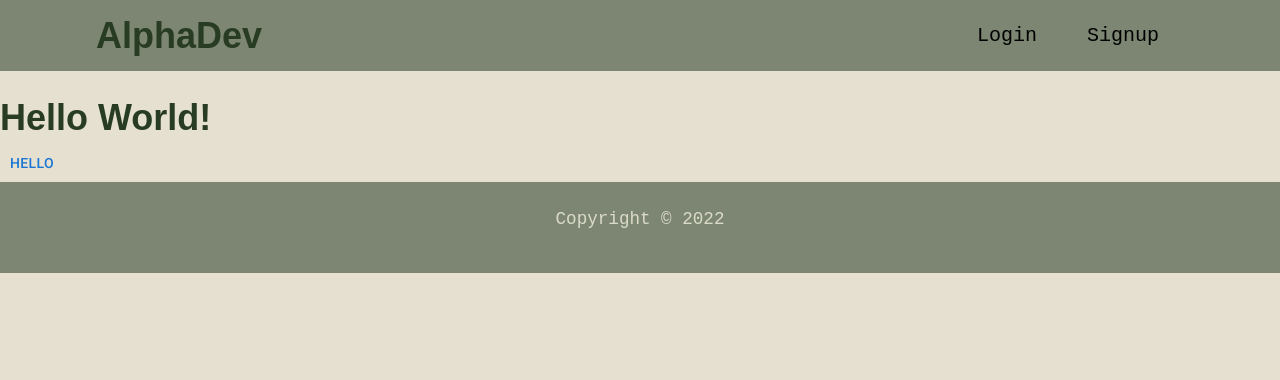
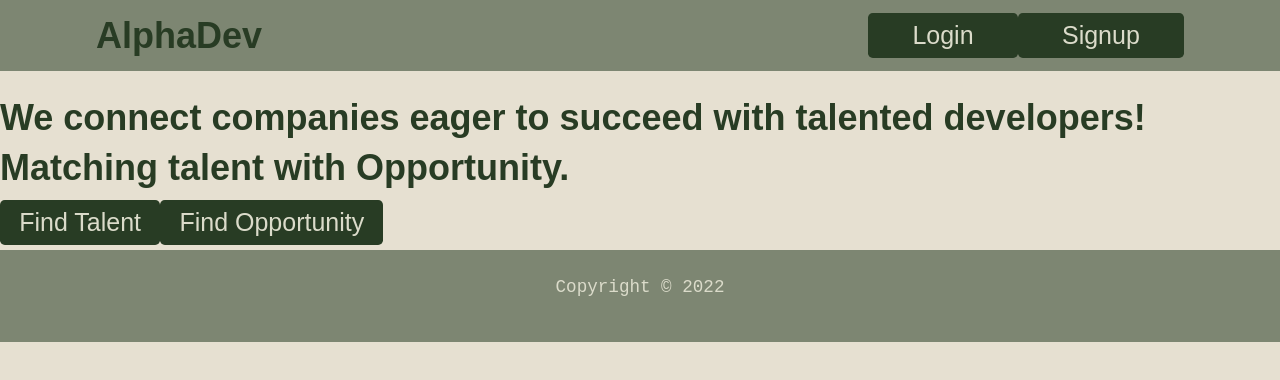
Before and after one commit to mibrahim234/Alpha-Dev, a React (Create React App) app in the folder client/: page / in a window 1280 px wide. Shown: the top 380 px of the page. Built offline with nearby package versions, Linux system fonts and the light colour scheme.

Commit message:
homepage draft done

```diff
--- a/client/src/components/NavBar/index.js
+++ b/client/src/components/NavBar/index.js
@@ -34,8 +34,8 @@ const Header = () => {
             </>
           ) : (
             <>
-              <Link to="/login">Login</Link>
-              <Link to="/signup">Signup</Link>
+             <button className='btn'> <Link to="/login">Login</Link></button>
+             <button className='btn'>  <Link to="/signup">Signup</Link> </button>
             </>
           )}
         </nav>
--- a/client/src/index.css
+++ b/client/src/index.css
@@ -244,6 +244,13 @@ nav a:hover {
 
 .container-fluid {
   width: 92%;
+}
+
+/* Button */
+.btn {
+  color: var(--textinsidebox);
+  background-color: var(--Logodarkgreen);
+  font-size: 25px;
 }
 
 /* DISPLAY */
--- a/client/src/pages/Home.js
+++ b/client/src/pages/Home.js
@@ -1,14 +1,22 @@
 import React from 'react';
-import Button from '@mui/material/Button'
 // import { useQuery } from '@apollo/client';f
+import { Link } from 'react-router-dom';
+
+// make pages for company and developers
 
 const Home = () => {
     return (
 
         <div>
-            <h1>Hello World!</h1>
-            <Button>Hello</Button>
-        </div>
+
+            <h1>We connect companies eager to succeed with talented developers! </h1>
+
+            <h1>Matching talent with Opportunity.</h1>
+
+            <button className="btn"> <Link to="/developers">Find Talent</Link></button>
+
+            <button className="btn"><Link to="/companies">Find Opportunity</Link></button>
+          </div>
 
     )
   };
```
